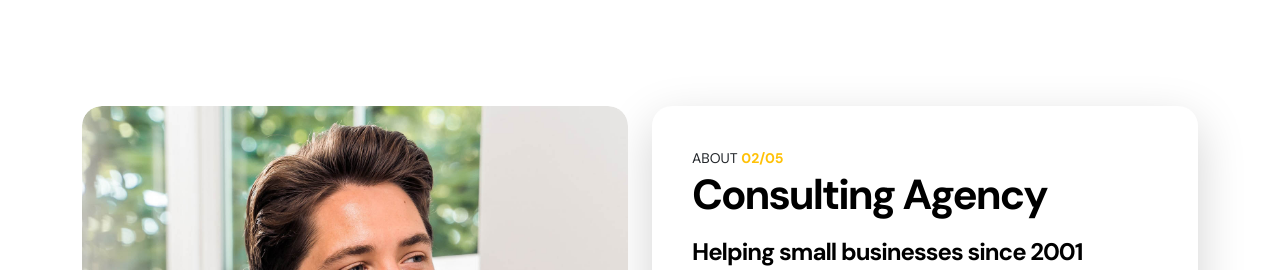
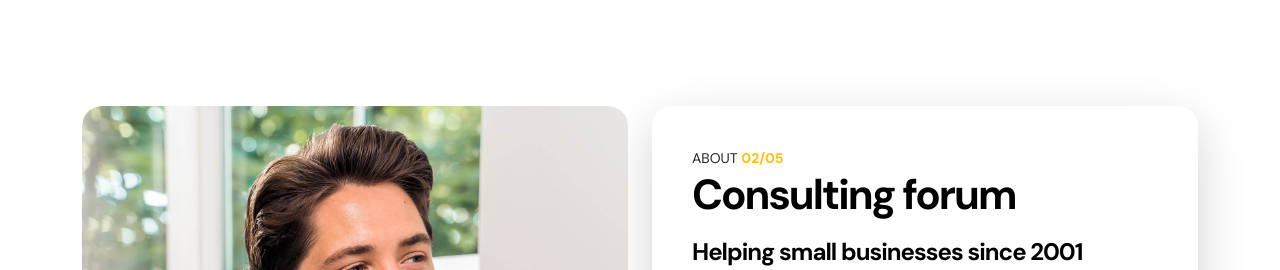
Before and after one commit to prajwalahirrao/waso-project, a plain HTML site: page index.html in a window 1280 px wide. Shown: the part 809-1079 px from the top of the page. Drawn offline with Linux system fonts and the light colour scheme.

Commit message:
adding changes in the code a1

```diff
--- a/index.html
+++ b/index.html
@@ -201,7 +201,7 @@ Free Bootstrap 5 HTML Template
                                 <div class="about-info">
                                     <small class="small-title">About <strong class="text-warning">02/05</strong></small>
 
-                                    <h2 class="mb-3">Consulting Agency</h2>
+                                    <h2 class="mb-3">Consulting forum</h2>
 
                                     <h5 class="mb-3">Helping small businesses since 2001</h5>
 
```
